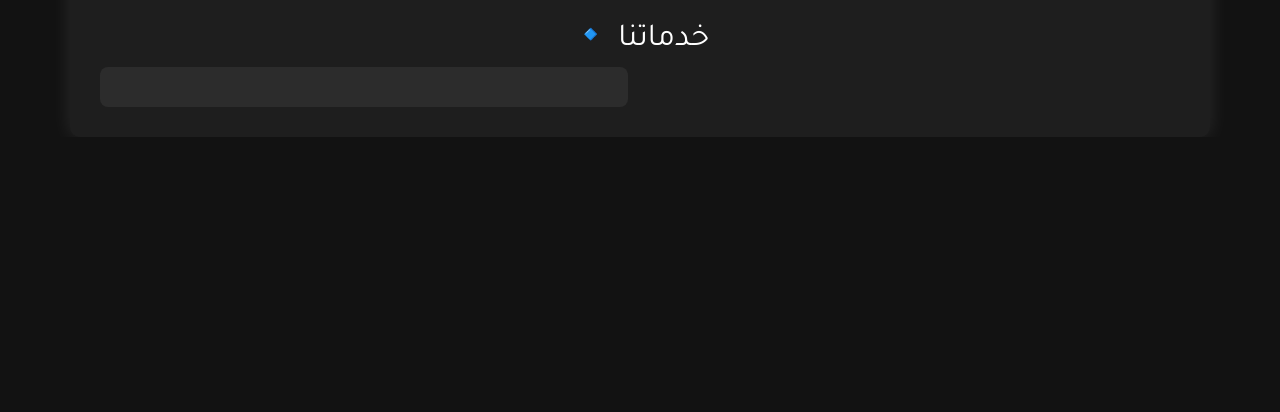
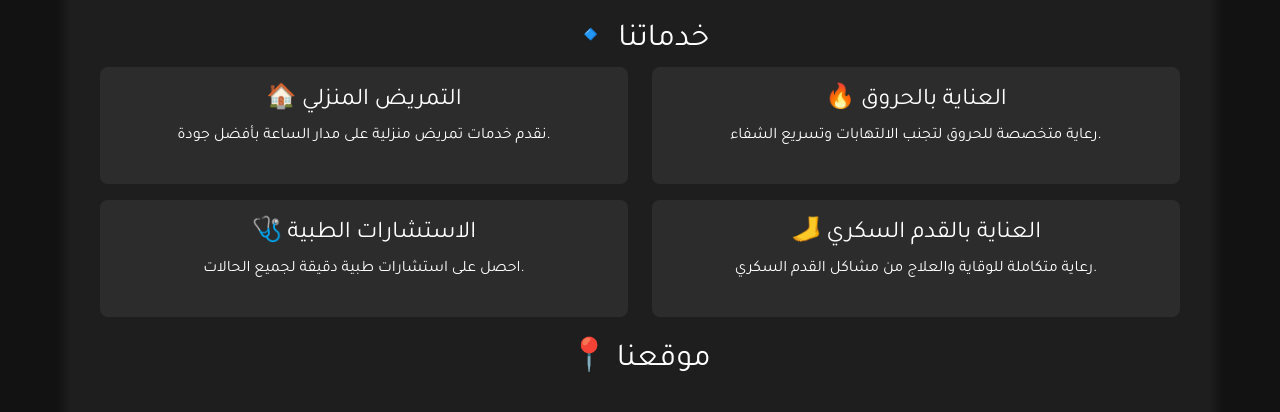
Before and after one commit to c23134/zain-mohammed, a plain HTML site: page index.html in a window 1280 px wide. Shown: the part 690-1102 px from the top of the page. Before the commit the page ends 827 px from the top, so only its background shows below. Drawn offline with nearby package versions, Linux system fonts and the light colour scheme; grey boxes are pictures that could not be loaded.

Commit message:
Add files via upload
Signed-off-by: c23134 <fatimah.albadiri.ms9@student.atu.edu.iq>

```diff
--- a/index.html
+++ b/index.html
@@ -140,3 +140,34 @@
             <h2>🔹 خدماتنا</h2>
             <div class="col-md-6">
                 <div class="service-box">
+<h4>🏠 التمريض المنزلي</h4>
+                    <p>نقدم خدمات تمريض منزلية على مدار الساعة بأفضل جودة.</p>
+                </div>
+            </div>
+            <div class="col-md-6">
+                <div class="service-box">
+                    <h4>🔥 العناية بالحروق</h4>
+                    <p>رعاية متخصصة للحروق لتجنب الالتهابات وتسريع الشفاء.</p>
+                </div>
+            </div>
+            <div class="col-md-6 mt-3">
+                <div class="service-box">
+                    <h4>🩺 الاستشارات الطبية</h4>
+                    <p>احصل على استشارات طبية دقيقة لجميع الحالات.</p>
+                </div>
+            </div>
+            <div class="col-md-6 mt-3">
+                <div class="service-box">
+                    <h4>🦶 العناية بالقدم السكري</h4>
+                    <p>رعاية متكاملة للوقاية والعلاج من مشاكل القدم السكري.</p>
+                </div>
+            </div>
+        </div>
+
+        <!-- خريطة الموقع -->
+        <h2 class="mt-4">📍 موقعنا</h2>
+        <iframe src="https://www.google.com/maps/embed?pb=..." allowfullscreen="" loading="lazy"></iframe>
+    </div>
+
+</body>
+</html>
```
